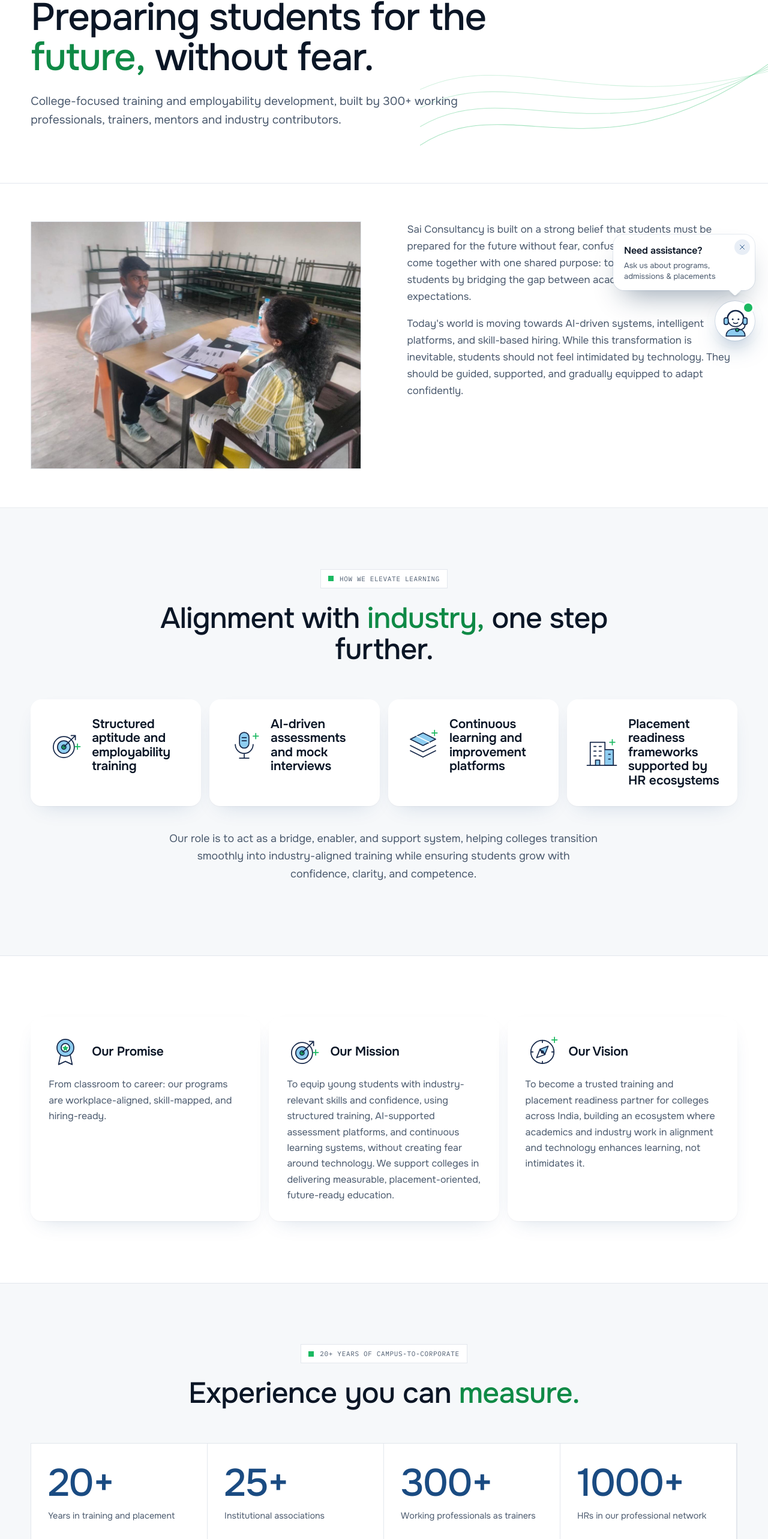
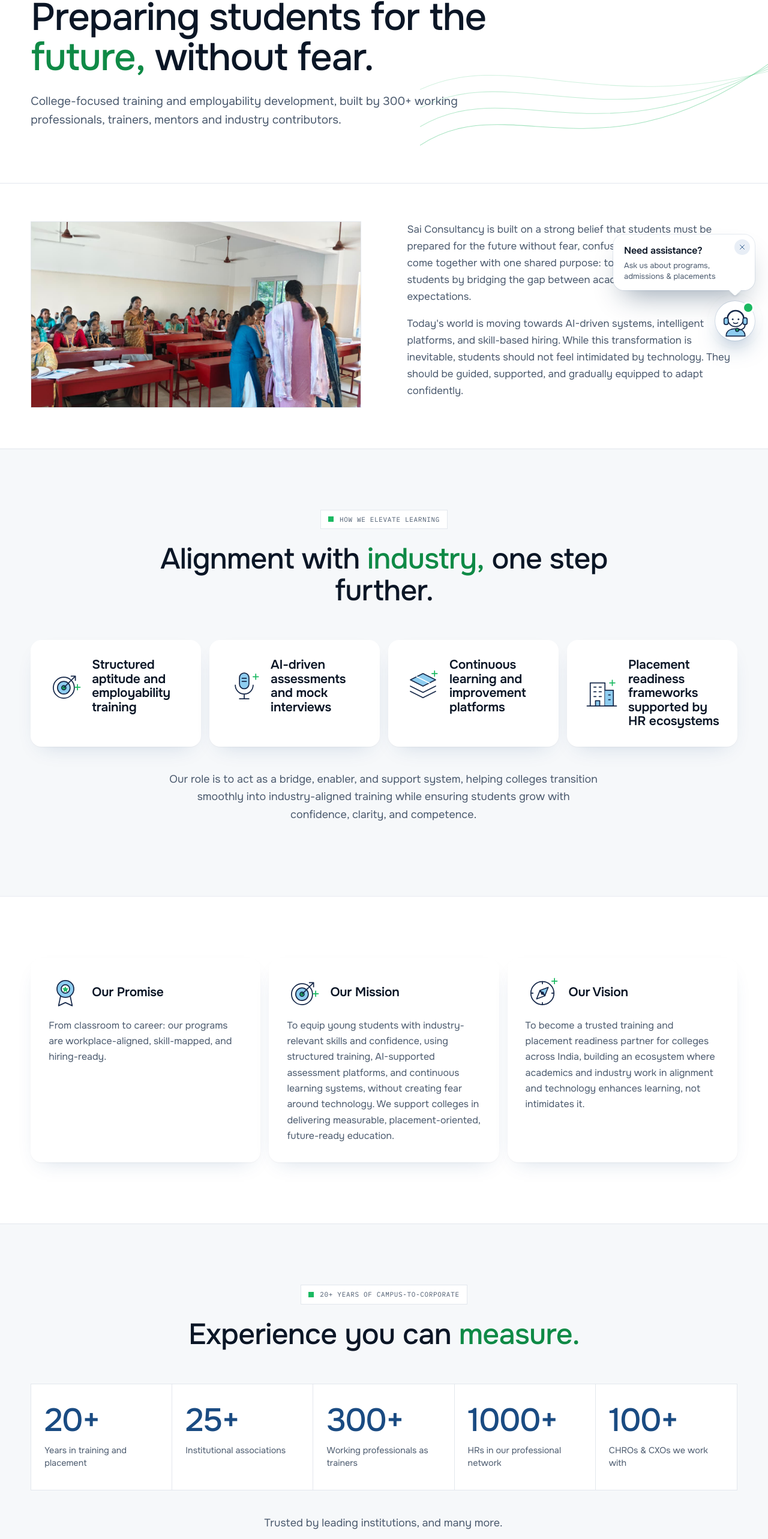
Before and after one commit to KIVOX-dev/saiconsultancy, a React (Vite) app: page /about in a window 1280 px wide. Shown: the part 210-2776 px from the top of the page at 60% size. Built offline with nearby package versions, Linux system fonts and the light colour scheme.

Commit message:
feat: add Home and About pages with related CSS and layout components

```diff
--- a/src/pages/About.jsx
+++ b/src/pages/About.jsx
@@ -21,7 +21,7 @@ export default function About() {
       <section className="section tight">
         <div className="container split">
           <Reveal>
-            <Bezel className="photo-bezel"><img src="/images/gallery/session/gallery-014.jpeg" alt="Sai Consultancy training" /></Bezel>
+            <Bezel className="photo-bezel"><img src="/images/gallery/session/gallery-035.jpeg" alt="Sai Consultancy trainers with students in a classroom" /></Bezel>
           </Reveal>
           <div className="split-copy">
             <Reveal><p>Sai Consultancy is built on a strong belief that students must be prepared for the future without fear, confusion, or pressure. We come together with one shared purpose: to add real value to students by bridging the gap between academics and industry expectations.</p></Reveal>
--- a/src/pages/Home.jsx
+++ b/src/pages/Home.jsx
@@ -58,7 +58,7 @@ function Trainers() {
         <div className="trainers">
           <Reveal x={0}>
             <div className="trainer-photo">
-              <img src="/images/gallery/session/gallery-034.jpeg" style={{ objectPosition: '22% center' }} alt="A trainer-led session with students at a Sai Consultancy campus program" loading="lazy" />
+              <img src="/images/gallery/session/gallery-040.jpeg" style={{ objectPosition: '50% center' }} alt="A trainer-led session with students at a Sai Consultancy campus program" loading="lazy" />
               <span className="photo-chip"><Icon name="users" size={18} /> Trainer-led campus session</span>
             </div>
           </Reveal>
--- a/src/styles/06-home-sections.css
+++ b/src/styles/06-home-sections.css
@@ -143,3 +143,14 @@ a.cell:hover, .cell.hover:hover { background: var(--soft); }
 .cta .checks { display: flex; justify-content: center; flex-wrap: wrap; gap: 12px 30px; margin-bottom: 34px; color: #cfdced; font-size: 15px; }
 .cta .checks span { display: inline-flex; gap: 8px; align-items: center; } .cta .checks svg { color: var(--green); }
 .cta .acts { display: flex; justify-content: center; flex-wrap: wrap; gap: 12px; }
+
+
+/* stat band: one row for any number of stats on desktop; no orphan cell when it wraps to 2 columns */
+@media (min-width: 961px) {
+  .stats.stat-band { grid-template-columns: repeat(var(--n, 4), 1fr); }
+  .stats.stat-band[style*="--n: 5"] .stat { padding: 34px 22px; }
+  .stats.stat-band[style*="--n: 5"] .stat strong { font-size: clamp(40px, 4.2vw, 60px); }
+}
+@media (max-width: 960px) {
+  .stats.stat-band .stat:last-child:nth-child(odd) { grid-column: 1 / -1; }
+}
```
